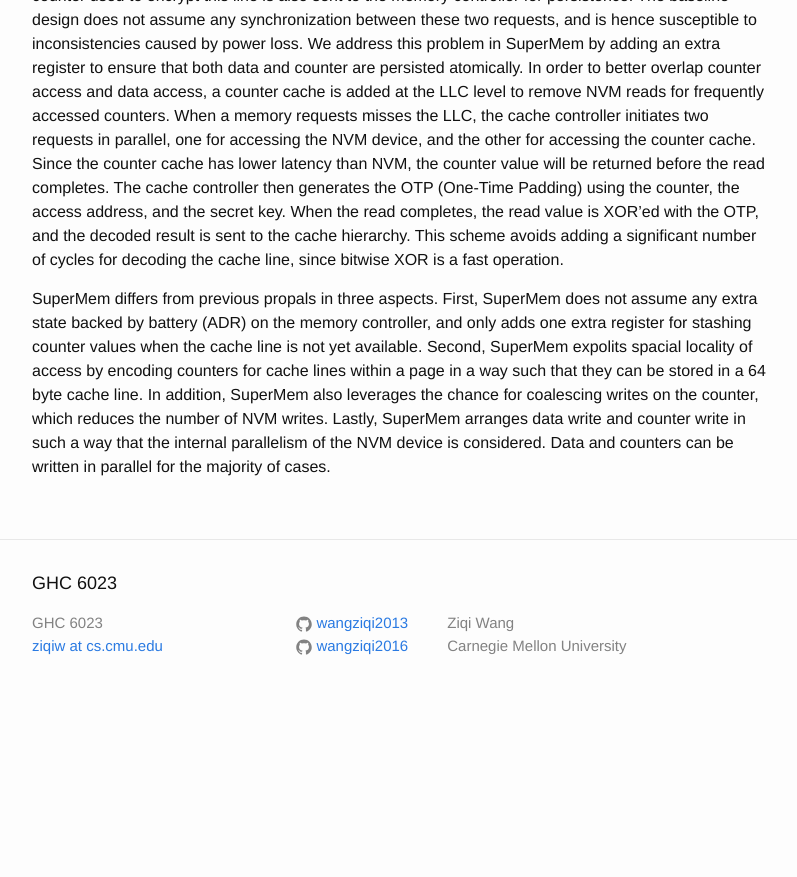
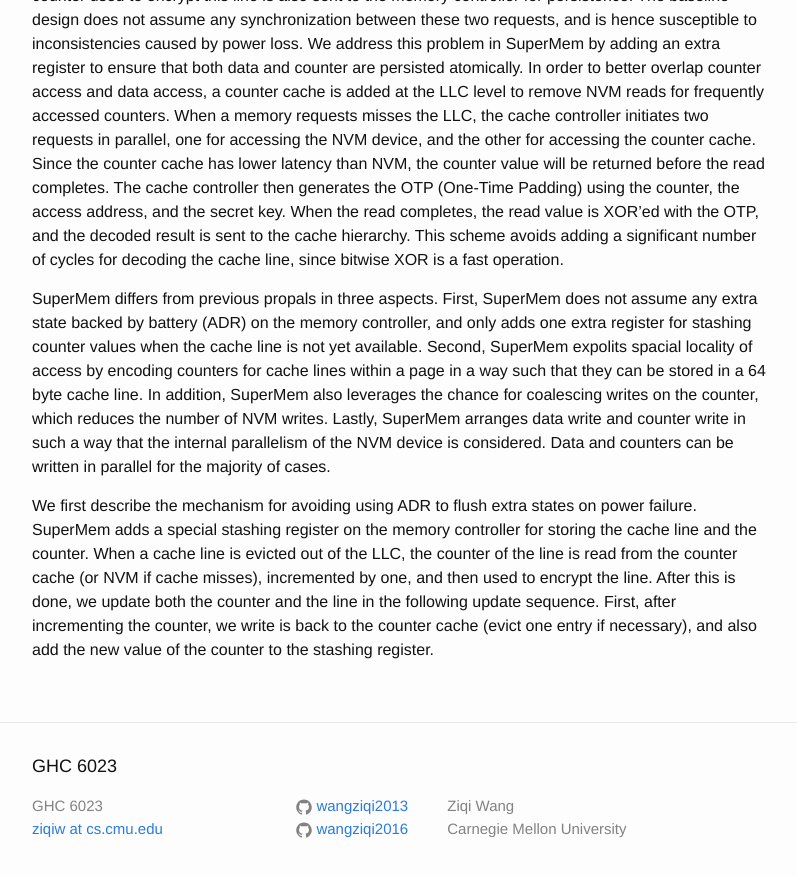
Before and after one commit to wangziqi2013/wangziqi2013.github.io, a Jekyll site: the page built from _posts/2019-12-12-supermem.markdown, in a window 1280 px wide and 900 px high, scrolled down 1285 px. Shown: the top 877 px of the window, without its empty margins (238-1035 px from the left). Built offline with Jekyll 4.4.1, drawn with Linux system fonts in a browser that asks for light colours; before the commit the page ends 2002 px from its top, so only the background shows below that.

Commit message:
Adding reg

```diff
--- a/_posts/2019-12-12-supermem.markdown
+++ b/_posts/2019-12-12-supermem.markdown
@@ -55,3 +55,10 @@ in a way such that they can be stored in a 64 byte cache line. In addition, Supe
 coalescing writes on the counter, which reduces the number of NVM writes. Lastly, SuperMem arranges data write and counter
 write in such a way that the internal parallelism of the NVM device is considered. Data and counters can be written in
 parallel for the majority of cases.
+
+We first describe the mechanism for avoiding using ADR to flush extra states on power failure. SuperMem adds a special
+stashing register on the memory controller for storing the cache line and the counter. When a cache line is evicted
+out of the LLC, the counter of the line is read from the counter cache (or NVM if cache misses), incremented by one,
+and then used to encrypt the line. After this is done, we update both the counter and the line in the following update
+sequence. First, after incrementing the counter, we write is back to the counter cache (evict one entry if necessary),
+and also add the new value of the counter to the stashing register.
```
